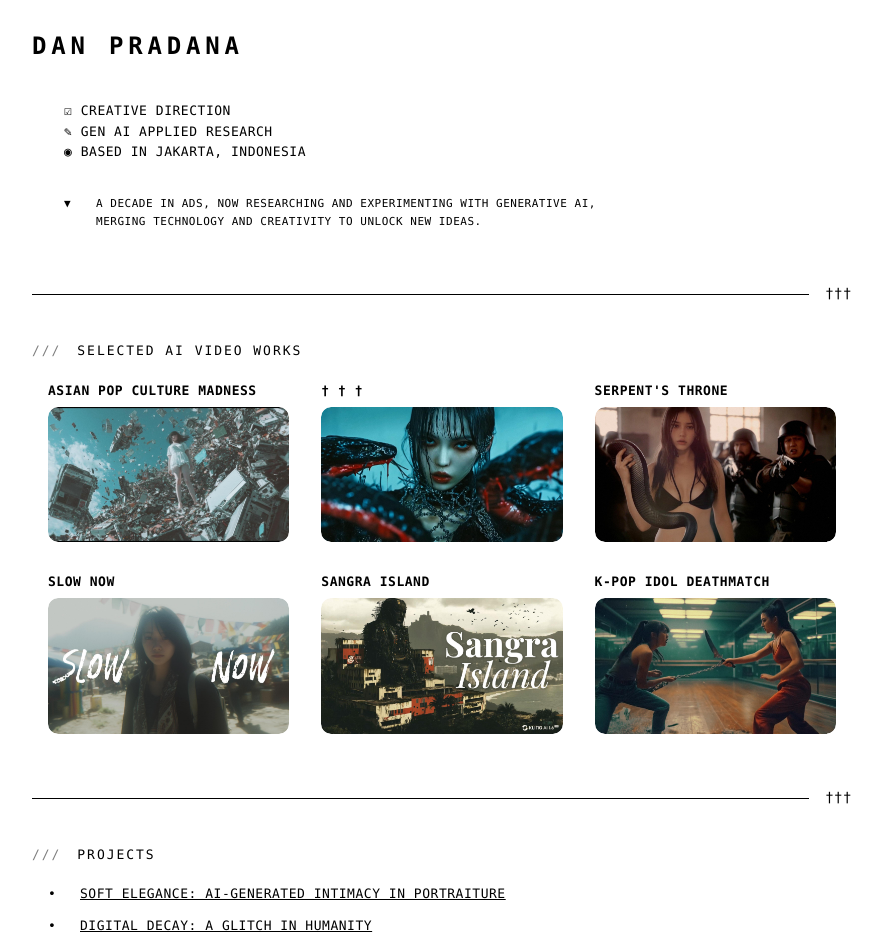
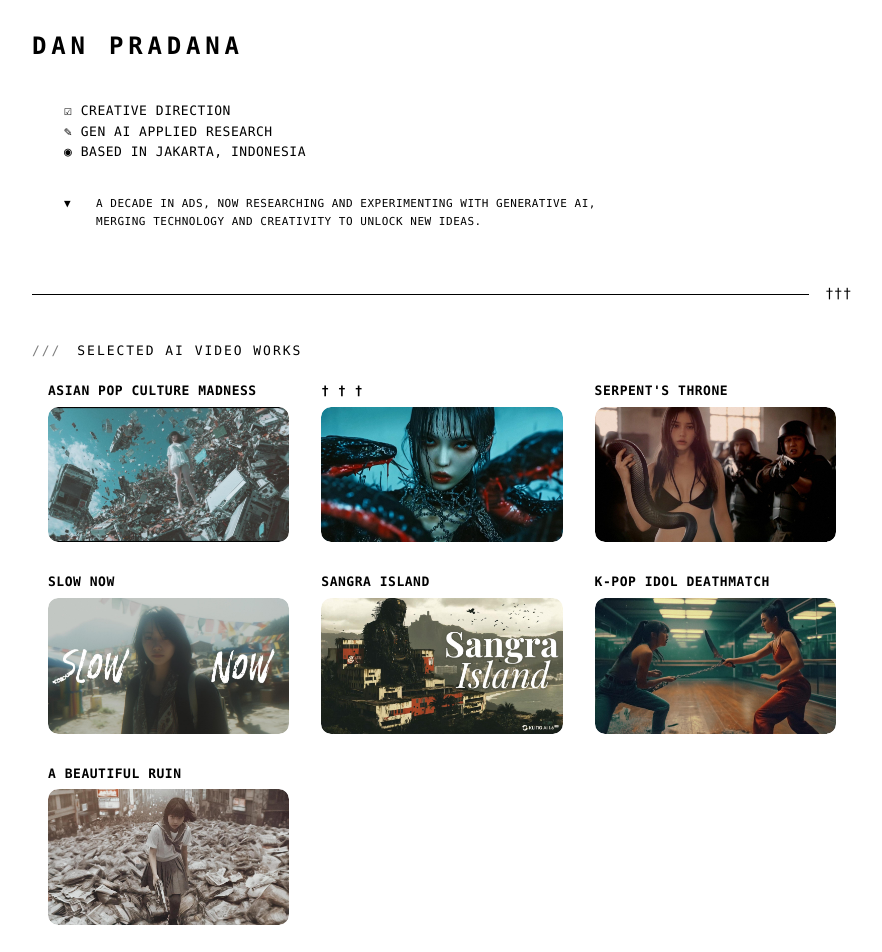
Before and after one commit to mxvdxn/mxvdxn.github.io, a plain HTML site: page index.html in a window 1280 px wide. Shown: the top 952 px of the page, without its empty margins (190-1072 px from the left). Drawn offline with Linux system fonts and the light colour scheme.

Commit message:
Update index.html

```diff
--- a/index.html
+++ b/index.html
@@ -396,6 +396,9 @@
            <div class="work-item">
                 <span class="title">K-Pop Idol Deathmatch</span><a href="https://x.com/mxvdxn/status/1880962175176769566" target="_blank" rel="noopener"><img src="https://github.com/mxvdxn/mxvdxn.github.io/blob/main/images/K-Pop%20Deathmatch-Cover.jpg?raw=true" alt="K-Pop Idol Deathmatch"></a>
             </div>
+             <div class="work-item">
+                <span class="title">A Beautiful Ruin</span><a href="https://x.com/mxvdxn/status/1883144048095252693" target="_blank" rel="noopener"><img src="https://github.com/mxvdxn/mxvdxn.github.io/blob/main/images/A%20Beautiful%20Ruin.jpg?raw=true" alt="A Beautiful Ruin"></a>
+             </div>
         </div>
     </div>
 
```
